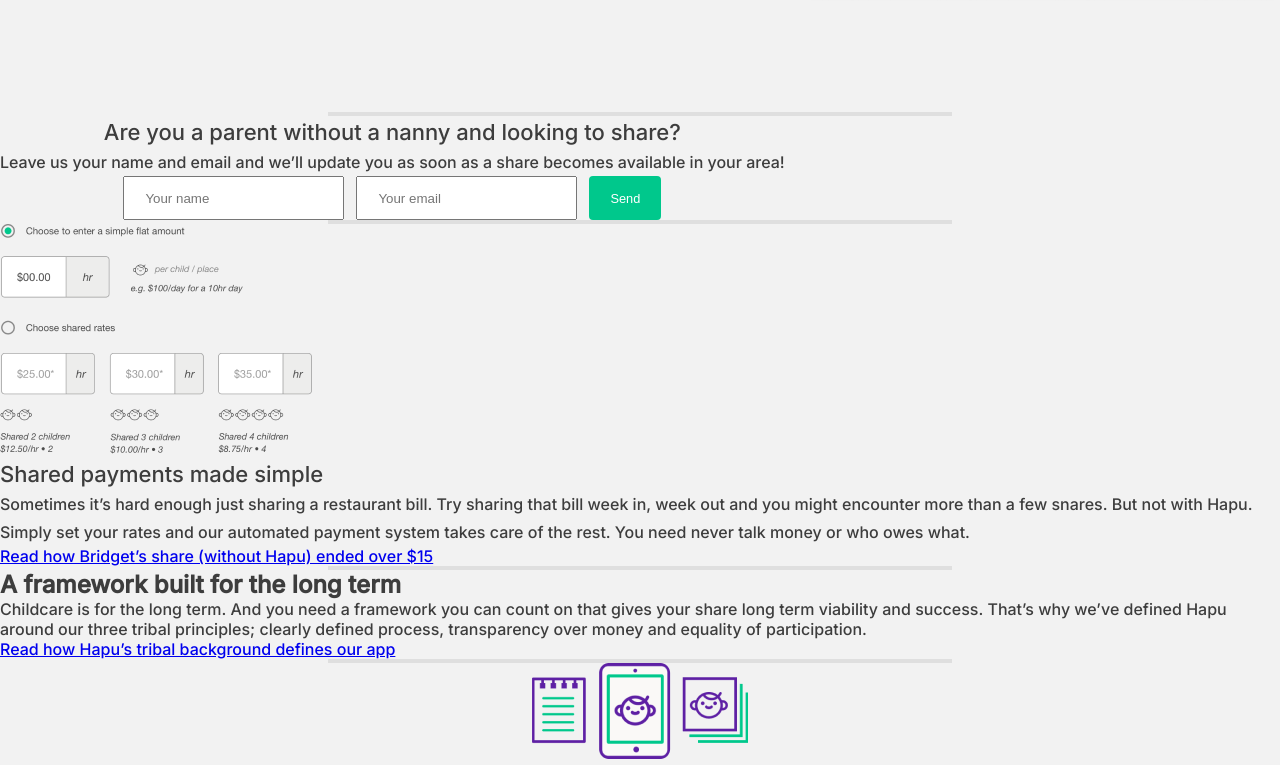
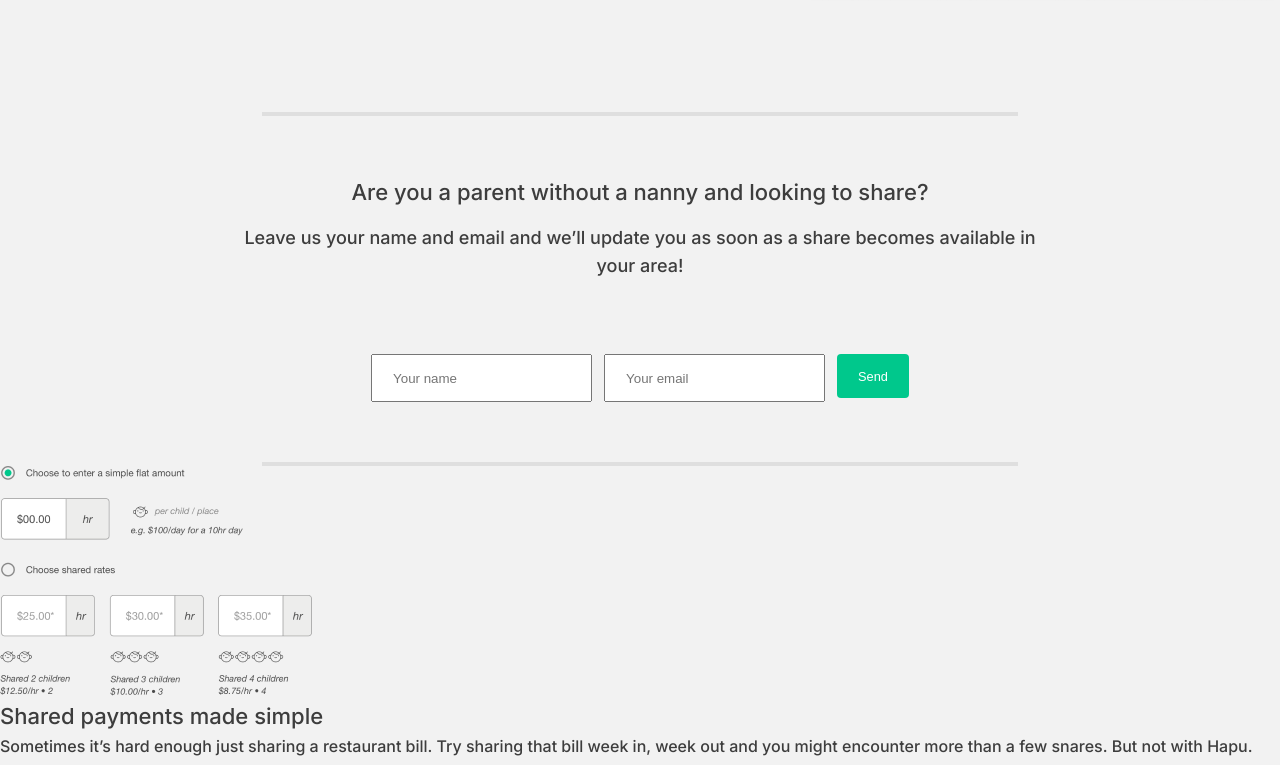
Before and after one commit to walterlbf/react-challenge, a React (Create React App) app: page / in a window 1280 px wide. Shown: the part 1242-2007 px from the top of the page. Built offline with nearby package versions, Linux system fonts and the light colour scheme.

Commit message:
contact desktop ok

```diff
--- a/src/styles/Contact.css
+++ b/src/styles/Contact.css
@@ -2,18 +2,21 @@
   color: #3D3D3D;
   text-align: center;
   display: flex;
+  margin: 60px 227px;
 }
 
 .h2-contact {
   font-size: 22px;
   line-height: 32px;
   font-weight: 500;
+  margin-bottom: 16px;
 }
 
 .p-contact {
   font-weight: 500;
-  font-size: 16px;
+  font-size: 18px;
   line-height: 28px;
+  margin-bottom: 74px;
 }
 
 .forms {
@@ -37,6 +40,7 @@
 
 input {
   padding: 0 20px;
+  height: 48px;
 }
 
 @media (max-width: 360px) {
--- a/src/styles/GlobalCss.css
+++ b/src/styles/GlobalCss.css
@@ -16,11 +16,11 @@
 
 .divider{
   border: 2px solid #DFDFDF;
-  margin: 0px 328px;
+  margin: 0px 262px;
 }
 
-@media (max-width: 340px) {
+@media (max-width: 360px) {
   .divider{
-    margin: 16px;
+    margin: 0px 16px;
   }
 }
```
